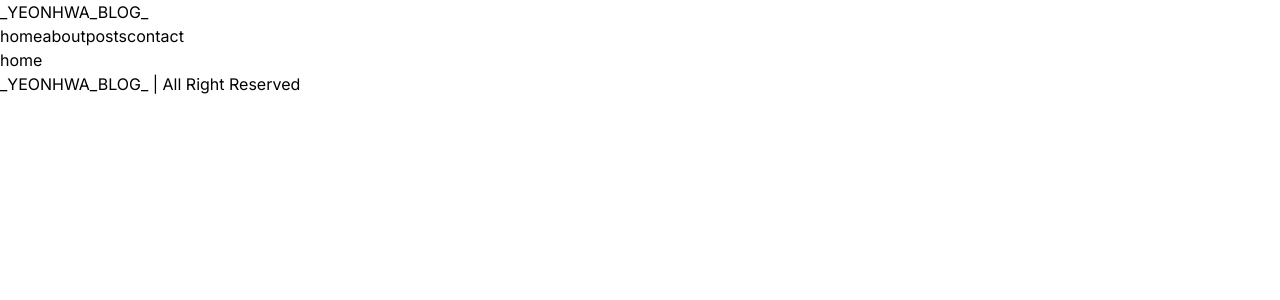
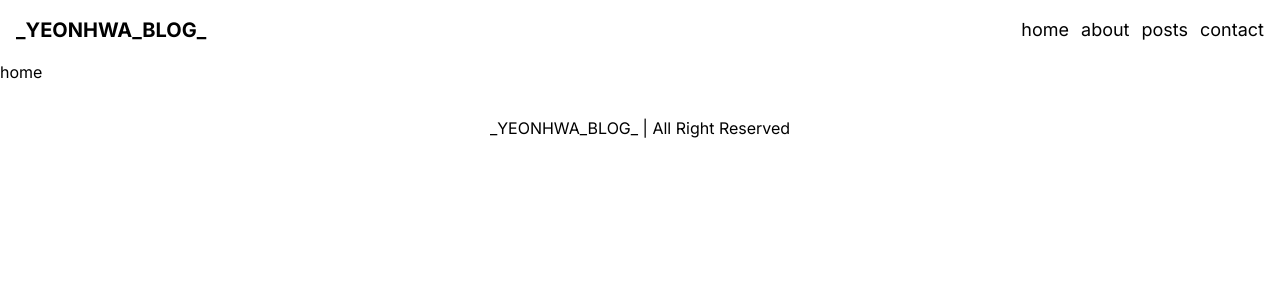
Before and after one commit to yeonhwakim/next-blog, a Next.js app: page / in a window 1280 px wide. Shown: the top 300 px of the page. Built offline with nearby package versions, Linux system fonts and the light colour scheme.

Commit message:
style: Apply the basic layout styling using Tailwind CSS.

```diff
--- a/src/app/globals.css
+++ b/src/app/globals.css
@@ -16,12 +16,10 @@
   }
 }
 
+html {
+  width: 100%;
+}
+
 body {
-  /* color: rgb(var(--foreground-rgb));
-  background: linear-gradient(
-      to bottom,
-      transparent,
-      rgb(var(--background-end-rgb))
-    )
-    rgb(var(--background-start-rgb)); */
+  width: 100%;
 }
--- a/src/components/footer.tsx
+++ b/src/components/footer.tsx
@@ -1,3 +1,7 @@
 export default function footer() {
-  return <div>_YEONHWA_BLOG_ | All Right Reserved</div>;
+  return (
+    <div className="pt-8 pb-4 text-center">
+      _YEONHWA_BLOG_ | All Right Reserved
+    </div>
+  );
 }
--- a/src/components/header.tsx
+++ b/src/components/header.tsx
@@ -2,13 +2,23 @@ import Link from "next/link";
 
 export default function header() {
   return (
-    <div>
-      <Link href="/">_YEONHWA_BLOG_</Link>
-      <nav>
-        <Link href="/">home</Link>
-        <Link href="/about">about</Link>
-        <Link href="/posts">posts</Link>
-        <Link href="/contact">contact</Link>
+    <div className="p-4 flex item-center justify-between">
+      <Link href="/" className="text-xl font-bold">
+        _YEONHWA_BLOG_
+      </Link>
+      <nav className="flex gap-3">
+        <Link href="/" className="text-lg">
+          home
+        </Link>
+        <Link href="/about" className="text-lg">
+          about
+        </Link>
+        <Link href="/posts" className="text-lg">
+          posts
+        </Link>
+        <Link href="/contact" className="text-lg">
+          contact
+        </Link>
       </nav>
     </div>
   );
```
